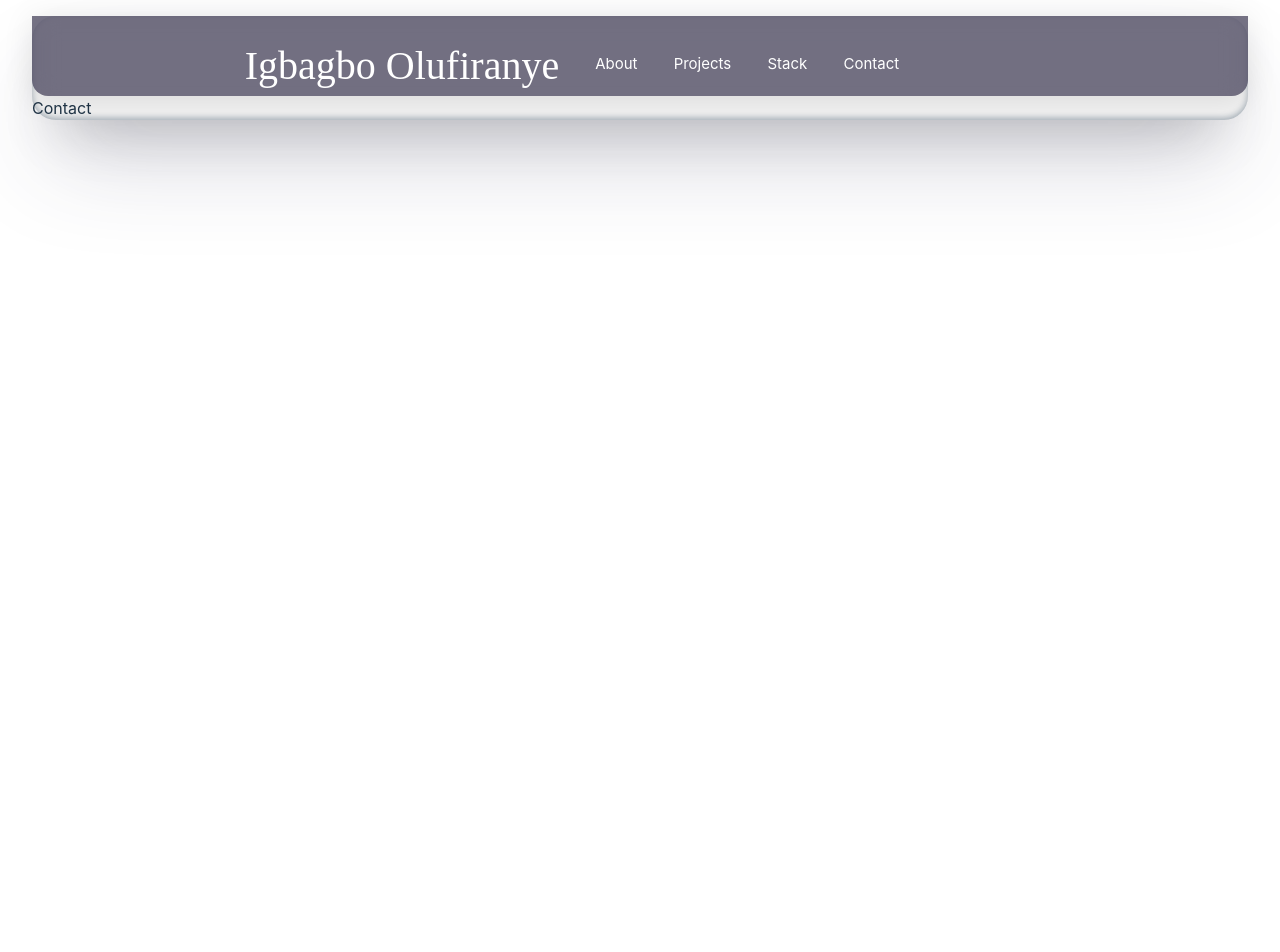
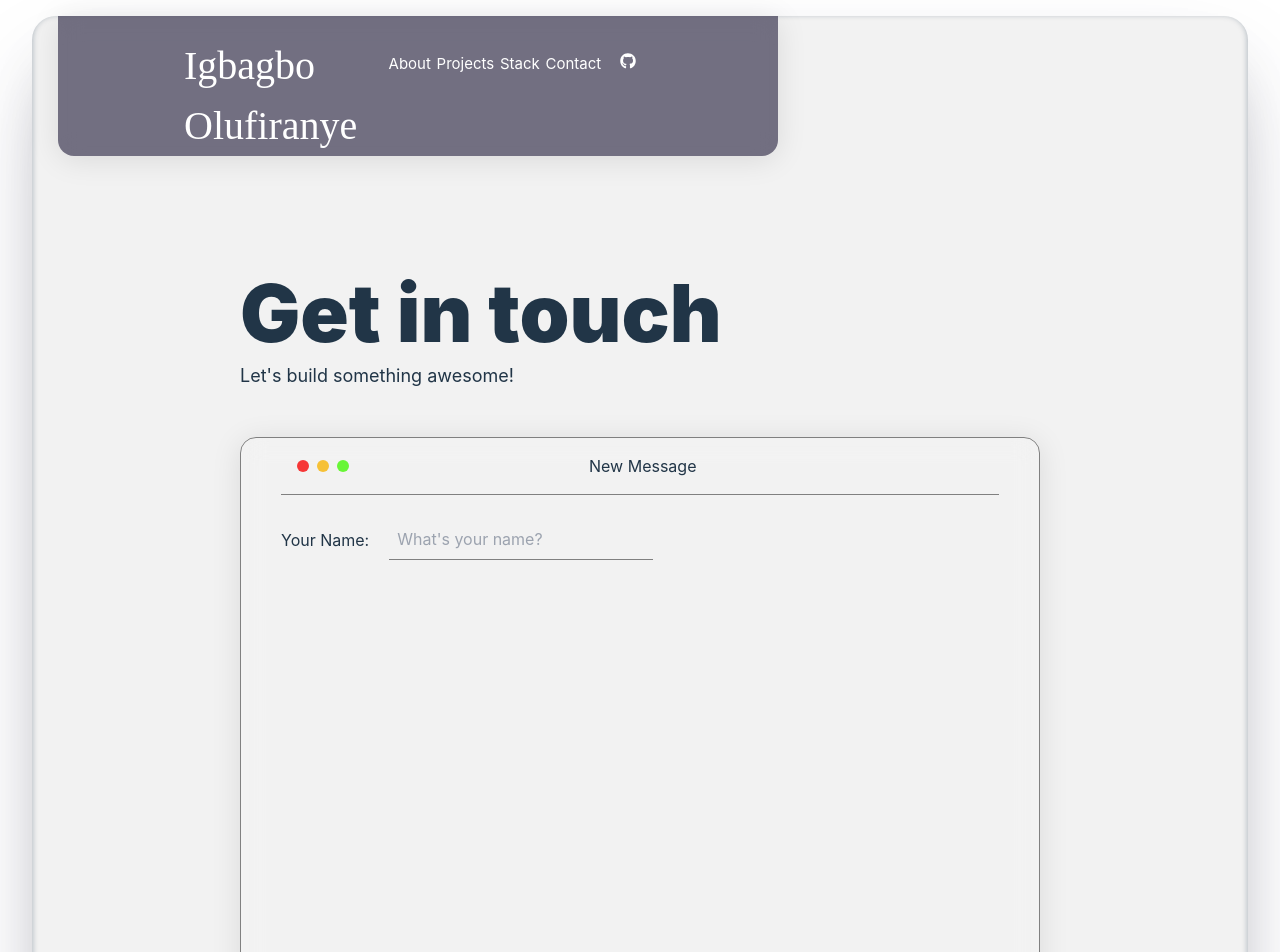
Before and after one commit to tlcgbo/Portfolio, a React (Vite) app: page /contact in a window 1280 px wide. Shown: the top 952 px of the page. Before the commit the page ends 800 px from the top, so only its background shows below. Built offline with nearby package versions, Linux system fonts and the light colour scheme.

Commit message:
updating github

```diff
--- a/package.json
+++ b/package.json
@@ -10,6 +10,7 @@
     "preview": "vite preview"
   },
   "dependencies": {
+    "aos": "^2.3.4",
     "framer-motion": "^11.0.6",
     "react": "^18.2.0",
     "react-dom": "^18.2.0",
--- /dev/null
+++ b/src/assets/Logo.jsx
@@ -0,0 +1,7 @@
+const Logo = () => {
+    return (
+        <div className="font-saint text-[30px] md:text-[40px]">Igbagbo Olufiranye</div>
+    )
+}
+
+export default Logo
--- a/src/component/NavBar.jsx
+++ b/src/component/NavBar.jsx
@@ -1,48 +1,148 @@
-import { useState } from 'react'
-import { AnimatePresence, motion } from 'framer-motion'
-import { FaGithub, FaLinkedin } from 'react-icons/fa'
-import { RiMenuFoldFill, RiCloseLine } from 'react-icons/ri'
-import { Link } from 'react-router-dom'
-import Logo from './Logo'
+import { useState } from "react";
+import Logo from "./Logo.jsx";
+import { AnimatePresence, motion } from "framer-motion";
+import { itemVariants } from "../utils/motion.js";
+import { FaGithub, FaLinkedin } from "react-icons/fa";
+import { RiMenuFoldFill, RiCloseLine } from "react-icons/ri";
+import { Link } from "react-router-dom";
 
-const NavBar = () => {
+function NavBar() {
+  const [isMobileMenuOpen, setIsMobileMenuOpen] = useState(false);
+  const [active, setActive] = useState(false);
+
+  const handleMobileMenuToggle = () => {
+    setIsMobileMenuOpen((prevState) => !prevState);
+  };
+
+  const closeMobileMenu = () => {
+    setIsMobileMenuOpen
+  }
+
   return (
     <>
-      <nav className='nav-full sticky top-0 left-[4.5vw] rounded-b-2xl lg:w flex justify-center pt-5 z-10'>
-        <div className='nav-container flex justify-between w-[65%] mx-auto'>
+      <nav className="nav-full sticky top-0 left-[4.5vw] rounded-b-2xl lg:w-[90vh] flex justify-center pt-5 z-10">
+        <div className="nav-container flex justify-between w-[65%] mx-auto">
+          <Link to='/' className="cursor-pointer">
+            <Logo />
+          </Link>
 
-          <Logo />
-
-          <ul className='flex justify-around w-[9cm] pt-2 text-[15px] items-center h-12'>
+          <ul className="flex justify-around w-[9cm] pt-2 text-[15px] items-center h-12">
             <li>
-              <Link to="/about" className='cursor-pointer'>
+          <Link to="/about" className="cursor-pointer">
             About
           </Link>
             </li>
-            <li className='nav-full-li'>
-              <Link to="/#projects" className='cursor-pointer' >
+          <li className="nav-full-li">
+            <Link to="/projects" className="cursor-pointer" onClick={() => {
+              setActive(true);
+              document.getElementById('projects').scrollIntoView({ behavior: 'smooth' });
+            }}>
               Projects
             </Link>
           </li>
           <li>
-            <Link to="/stack" className='cursor-pointer'>
+            <Link to="/stack" className="cursor-pointer">
               Stack
             </Link>
           </li>
           <li>
-            <Link to="/contact" className='cursor-pointer'>
+            <Link to="/contact" className="cursor-pointer">
               Contact
             </Link>
           </li>
           </ul>
-          <div className='w-[100px] h-[50px] p-4 flex justify-between items-center '>
-            <a href='https://github.com/tlcgbo' target='_blank'></a>
+          <div className="w-100px h-[50px] p-4 flex justify-between items-center ">
+            <a href="https://github.com/tlcgbo" target="blank">
+              <FaGithub style={{ fontSiz: '25px' }}/>
+            </a>
+          </div>
+        </div>
+      </nav>
+
+
+      <nav className="mobile-nav md:hidden flex justify-center z-10 h-[12vh] fixed bottom-0 w-[88vw] pt-4 left-6 rounded-t-2xl items-center">
+        <div className="nav-container flex justify-between w-[90%]">
+          <div className="">
+            <Link to='/' className="cursor-pointer">
+              <Logo />
+            </Link>
           </div>
 
+          <div className="w-[120px] h-[50px] p-5 flex mb-2 justify-between items-end ">
+            <a href="https://github.com/tlcgbo" target="_blank">
+              <FaGithub style={{ fontSize: '25px' }}/>
+            </a>
+          </div>
+
+              <div onClick={handleMobileMenuToggle} className="flex justify-center items-center h-[100%]">
+                {isMobileMenuOpen ? (
+                  <RiCloseLine style={{ fontSize: '40px', cursor: 'pointer' }}/>
+                ) : (
+                  <RiMenuFoldFill style={{ fontSize: '38px', cursor: 'pointer' }}/>
+                )}
+              </div>
         </div>
       </nav>
+
+
+      <AnimatePresence>
+        {isMobileMenuOpen && (
+            <><motion.aside
+            initial={{ width: 0 }}
+            animate={{
+              width: 500
+            }}
+            exit={{
+              width: 0,
+              transition: { delay: 0.7, duration: 0.3 }
+            }}
+          ><motion.div
+            initial="closed"
+            animate="open"
+            exit="closed"
+            // variants={sideVariants}
+            className="md:hidden flex flex-col fixed bottom-16 pb-10 w-full z-10">
+              <ul className="text-[20px] items-center flex flex-col w-[95vw] justify-center p-5">
+                <motion.li variants={itemVariants} className="nav-link w-full flex justify-center p-2 h-12 items-center rounded-[10px]">
+                  <Link to="/about" onClick={closeMobileMenu}>
+                    About
+                  </Link>
+                </motion.li>
+                <motion.li variants={itemVariants} className="mt-3 p-2 nav-links w-full justify-center h-12 items-center rounded-[10px]">
+                  <Link
+                  to="/#projects"
+                  className=""
+                  onClick={() => {
+                    closeMobileMenu
+                    setActive(true);
+                    document.getElementById('projects').scrollIntoView({ behavior: 'smooth' });
+
+                  }}>
+                    Projects
+                  </Link>
+                </motion.li>
+                <motion.li variants={itemVariants} className="mt-3 p-2 nav-links w-full flex justify-center h-12 items-center h-12 items-center rounded-[10px]">
+                  <Link to="/stack" onClick={closeMobileMenu}>
+                    Tech Stack
+                  </Link>
+                </motion.li>
+                <motion.li variants={itemVariants} className="mt-3 p-2 nav-links w-full flex justify-center h-12 items-center rounded-[10px]">
+                  <Link to="/contact" onClick={closeMobileMenu}>
+                    Contact
+                  </Link>
+                </motion.li>
+              </ul>
+            </motion.div>
+            </motion.aside>
+            </>
+        )}
+
+      </AnimatePresence>
+
     </>
   )
+
 }
 
-export default NavBar
+
+export default NavBar;
--- a/src/pages/About.jsx
+++ b/src/pages/About.jsx
@@ -1,11 +1,69 @@
-import React from 'react'
+import { Link } from "react-router-dom"
+import Logo from "../assets/Logo";
+import { useEffect } from "react";
 
 const About = () => {
+  useEffect(() => {
+    window.scrollTo(0, 0);
+  }, [])
+
+
   return (
-    <div>
-        <h2>About us</h2>
-    </div>
+    <div className="flex flex-col gap-10 py-[150px] justify-center items-center">
+
+      <div className="px-10">
+        <h1 className="font-black lg:text-[80px] sm:text-[60px] text-[38px] lg:leading-[98px] mt-7">A little bit about ME</h1>
+        <p className="text-[#808080]">Who am I and what I do.</p>
+      </div>
+
+      <div className="bg-[#808080] h-[1px] w-full"></div>
+
+      <div className="text-[18px] max-w-[700px] px-10 lg:px-0 flex flex-col justify-center w-full gap-14">
+        <div className="flex flex-col gap-5">
+          <h2 className="font-bold">WHO I AM</h2>
+          <p>Hey there, I'm <span className='font-bold'>Igbagbo Olufiranye</span>, a passionate self-taught front-end developer based in the UK. My journey into the world of web development has been a thrilling adventure filled with curiosity and a drive to create beautiful, interactive, and user-friendly digital experiences.</p>
+        </div>
+
+        <div className="flex flex-col gap-5">
+          <h2 className='font-bold'>WHAT I DO</h2>
+          <p>As a Front End Developer, I specialize in crafting high-quality web interfaces using cutting-edge technologies. I believe in the power of code to transform ideas into visually stunning and functional websites. My work is centered around user-centric design, ensuring that every project delivers an outstanding web experience.</p>
+        </div>
+
+        <div className="flex flex-col gap-5">
+          <h2 className='font-bold'>WHAT I DID</h2>
+          <p>I delved into content creation, built a BMI Calculator and a Weather Application.</p>
+        </div>
+
+        <div className="flex flex-col gap-5">
+          <h2 className='font-bold'>EDUCATION</h2>
+          <p>I embarked on a Javascript, HTML5, CSS and REACT journey.</p>
+        </div>
+
+        <div className="flex flex-col gap-5">
+          <h2 className='font-bold'>SKILLS</h2>
+          <p>My toolkit includes a variety of skills such as Javascript, HTML5, CSS, SQL, Python. In content creation, my toolkit includes Photoshop, Premier Pro and Creative Writing.</p>
+        </div>
+      </div>
+
+      <p className='max-w-[700px] px-10 lg:px-0 text-[18px]'>
+        Feel free to reach out to me via <span> </span>
+        <a href="mailto:iolufiranye@gmail.com" className='font-bold underline underline-offset-4'>
+          email
+          </a>
+        . <span> </span>
+      </p>
+
+      <p className='max-w-[700px] px-10 lg:px-0 text-[18px]'>Let's collaborate and build something great together,</p>
+
+      <Logo />
+
+      <Link to="/contact" className="touch-btn flex items-center h-[50px] md:w-[30%] w-[60vw] justify-center bg-[#181818] rounded-[1.87rem] text-[18px]">
+          <button className=" flex items-center font-semibold">Get in touch</button>
+          </Link>
+
+      </div>
+
   )
 }
 
-export default About
+export default About;
--- a/src/pages/Contact.jsx
+++ b/src/pages/Contact.jsx
@@ -1,9 +1,64 @@
-import React from 'react'
+import { useState, useRef, useEffect } from "react"
+import Aos from "aos";
+import "aos/dist/aos.css";
 
 const Contact = () => {
+
+  useEffect(() => {
+    window.scrollTo(0, 0);
+    Aos.init({
+      mirror: false,
+      duration: 1000,
+      once: true,
+    })
+  }, []);
+
   return (
     <div>
-        <h1>Contact</h1>
+        <div className="w-[95vw] md:w-full flex items-center justify-center py-20 px-16 overflow-hidden">
+          <div className="flex flex-col items start justify-center gap-12">
+            <div
+            data-aos="zoom-in-down"
+            data-aos-easing="ease"
+            data-aos-duration="1500"
+            data-aos-delay="0.5"
+            data-aos-mirror="false"
+            className="md:p-0 p-4">
+              <h1 className="font-black lg:text-[80px] sm:text-[60px] text-[38px] lg:leading-[98px] mt-7">Get in touch</h1>
+              <p className='text-[18px]'>Let's build something awesome!</p>
+            </div>
+
+            <div
+            data-aos="zoom-in"
+            data-aos-easing="ease"
+            data-aos-duration="1500"
+            data-aos-delay='0.5'
+            data-aos-mirror="false"
+            className="form border-[0.3px] border-[#808080] rounded-2xl px-5 md:px-10 md:w-[600px] xl:h-[610px] lg:w-[800px] md:h-690px h-[750px] w-[330px]">
+
+              <div className="flex gap-16 md:gap-60 p-4 items-center border-b-[0.3px] border-[#808080] w-full">
+                <div className="flex gap-2">
+                  <div className="w-3 h-3 bg-[#F63636] rounded-full"></div>
+                  <div className="w-3 h-3 bg-[#F6C136] rounded-full"></div>
+                <div className="w-3 h-3 bg-[#68F636] rounded-full"></div>
+            </div>
+            <p>New Message</p>
+          </div>
+
+          <form className="mt-6 flex flex-col gap-10 justify-center">
+            <label htmlFor="name" className="flex flex-wrap gap-5">
+            <span className='flex items-center'>Your Name:</span>
+            <input type="text" name='name' id='name' placeholder="What's your name?" required
+            className='outline-none p-2 border-b-[0.5px] border-[#808080]'
+            aria-label='name'/>
+            </label>
+
+
+
+          </form>
+            </div>
+          </div>
+        </div>
     </div>
   )
 }
--- /dev/null
+++ b/src/utils/motion.js
@@ -0,0 +1,6 @@
+export const itemVariants = {
+    closed: {
+        opacity: 0
+    },
+    open: { opacity: 1 }
+};
```
Also changed, not shown: 1 other file (tests, documents, lock files or other folders). Lines whose indentation alone changed are shown as unchanged.
